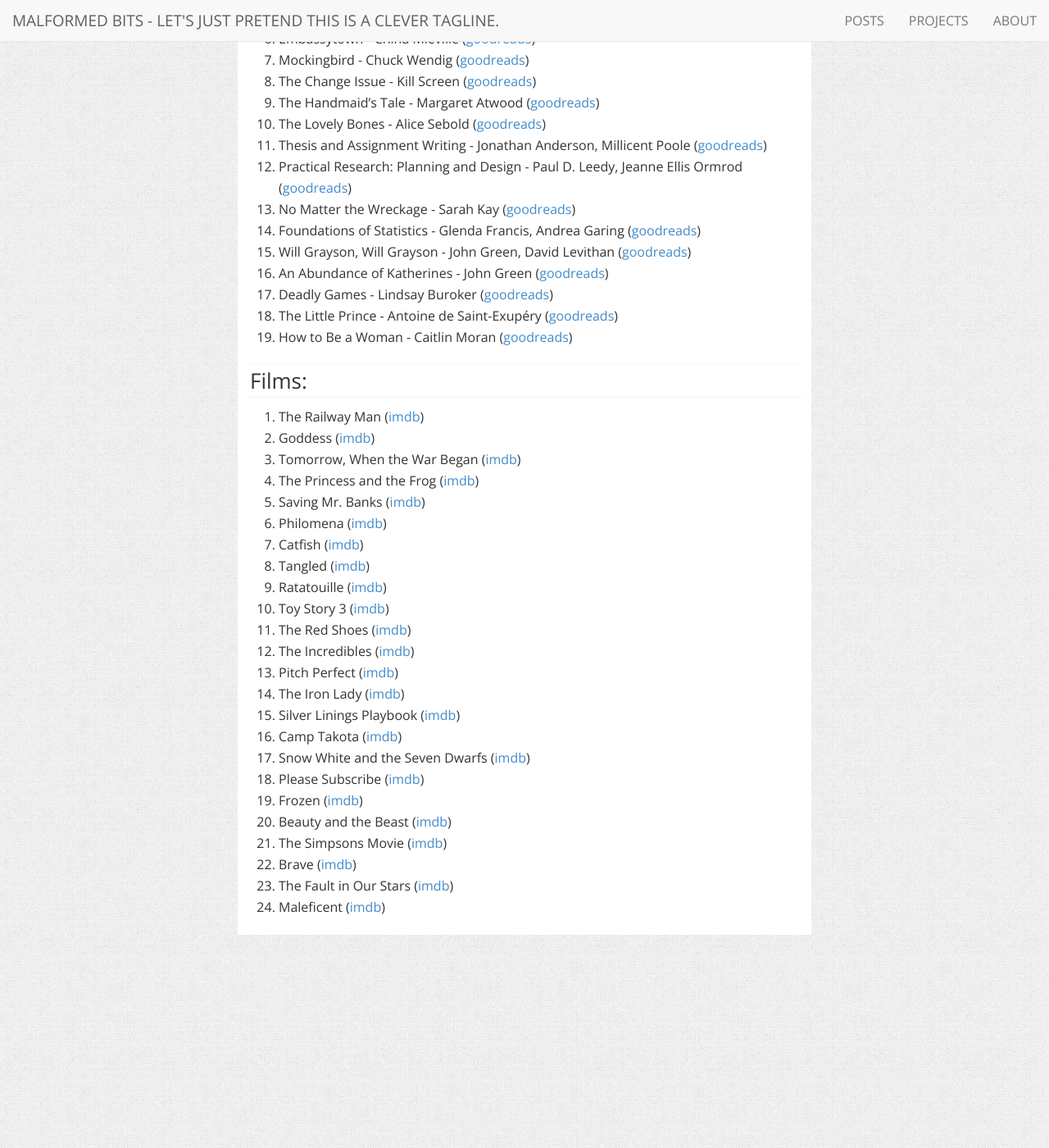
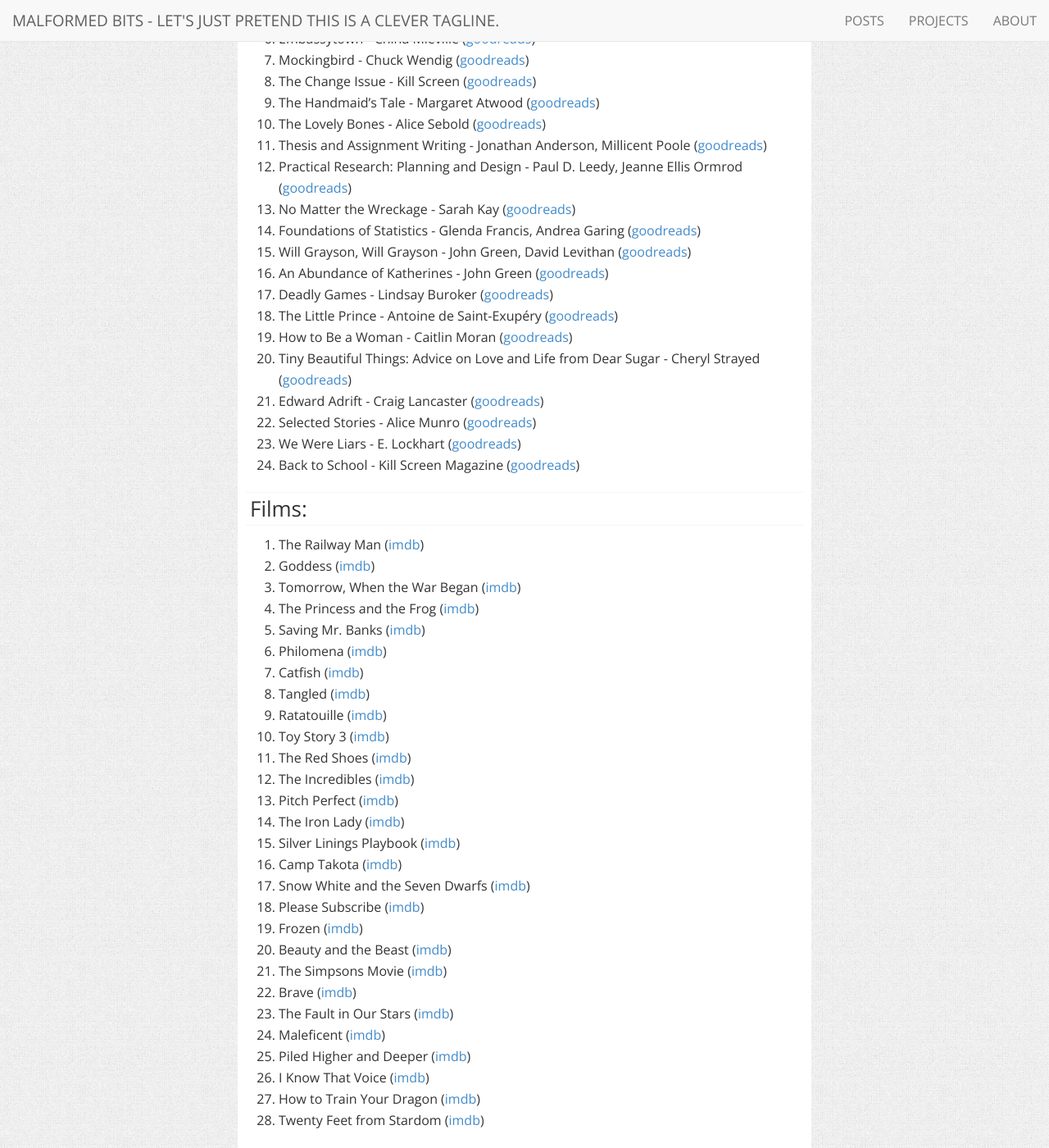
Before and after one commit to charlottepierce/charlottepierce.github.com, a Jekyll site: the page built from _posts/2014-01-01-50-50-Challenge-2014.md, in a window 1280 px wide and 1400 px high, scrolled down 376 px. Shown: the whole window at 82% size. Built offline with Jekyll 4.4.1, drawn with Linux system fonts in a browser that asks for light colours; nearby versions of some CDN libraries.

Commit message:
50/50 challenge update for July 2014.

```diff
--- a/_posts/2014-01-01-50-50-Challenge-2014.md
+++ b/_posts/2014-01-01-50-50-Challenge-2014.md
@@ -26,6 +26,11 @@
 17. Deadly Games - Lindsay Buroker ([goodreads](https://www.goodreads.com/book/show/13044650-deadly-games))
 18. The Little Prince - Antoine de Saint-Exupéry ([goodreads](https://www.goodreads.com/book/show/157993.The_Little_Prince))
 19. How to Be a Woman - Caitlin Moran ([goodreads](https://www.goodreads.com/book/show/10600242-how-to-be-a-woman))
+20. Tiny Beautiful Things: Advice on Love and Life from Dear Sugar - Cheryl Strayed ([goodreads](https://www.goodreads.com/book/show/17903275-tiny-beautiful-things))
+21. Edward Adrift - Craig Lancaster ([goodreads](https://www.goodreads.com/book/show/17046608-edward-adrift))
+22. Selected Stories - Alice Munro ([goodreads](https://www.goodreads.com/book/show/10829420-selected-stories))
+23. We Were Liars - E. Lockhart ([goodreads](https://www.goodreads.com/book/show/16143347-we-were-liars))
+24. Back to School - Kill Screen Magazine ([goodreads](https://www.goodreads.com/book/show/17879724-back-to-school))
 
 ### Films: ###
 
@@ -53,3 +58,7 @@
 22. Brave ([imdb](http://www.imdb.com/title/tt1217209/))
 23. The Fault in Our Stars ([imdb](http://www.imdb.com/title/tt2582846/))
 24. Maleficent ([imdb](http://www.imdb.com/title/tt1587310/))
+25. Piled Higher and Deeper ([imdb](http://www.imdb.com/title/tt2066040/))
+26. I Know That Voice ([imdb](http://www.imdb.com/title/tt2113683/))
+27. How to Train Your Dragon ([imdb](http://www.imdb.com/title/tt0892769/))
+28. Twenty Feet from Stardom ([imdb](http://www.imdb.com/title/tt2396566/))
```
